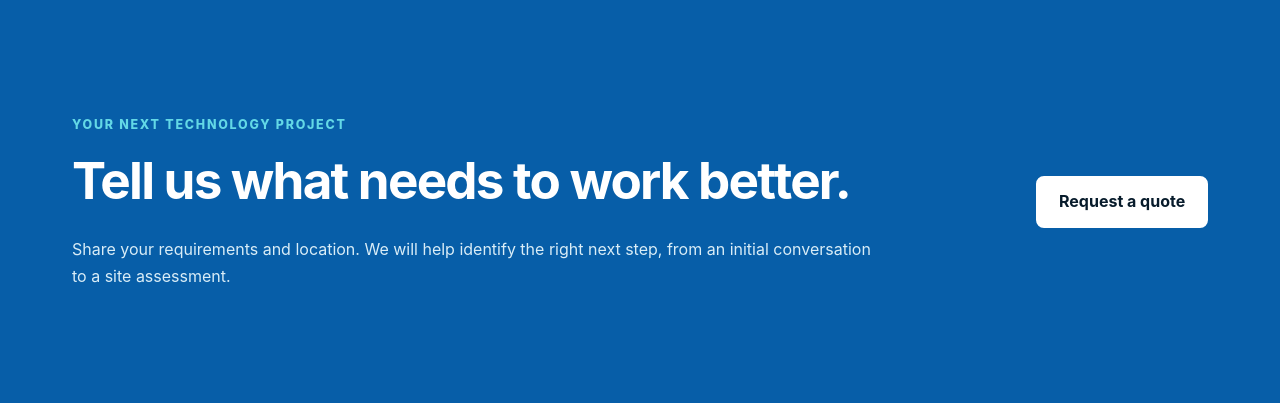
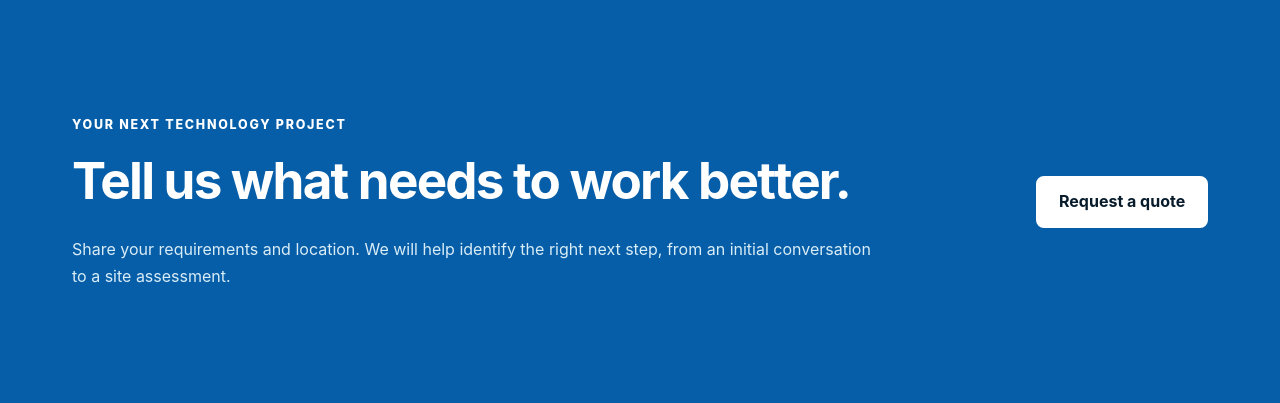
Before and after one commit to Mbuguz/edgepoint, a WordPress theme: template app/themes/endpoint/front-page.php in a window 1280 px wide. Shown: the part 4976-5379 px from the top of the page. Run offline with PHP 8.4 and a stand-in for WordPress, Linux system fonts and the light colour scheme; the site name, menu and one post (Sample post) are stand-ins, and other content is empty.

Commit message:
fix: meet contrast and layout stability targets
Co-authored-by: Mbuguz <Mbuguz@users.noreply.github.com>

```diff
--- a/app/themes/endpoint/assets/css/main.css
+++ b/app/themes/endpoint/assets/css/main.css
@@ -191,6 +191,8 @@ ol {
 
 .brand__mark {
 	flex: 0 0 2.75rem;
+	height: 2.75rem;
+	width: 2.75rem;
 }
 
 .brand__text {
@@ -732,7 +734,7 @@ ol {
 }
 
 .cta .eyebrow {
-	color: var(--cyan-300);
+	color: var(--white);
 }
 
 .cta p:last-child {
```
